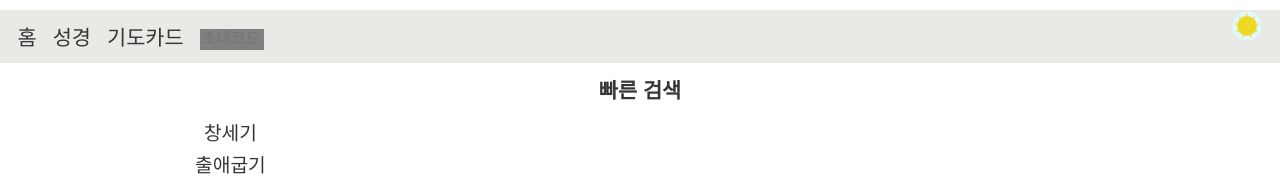
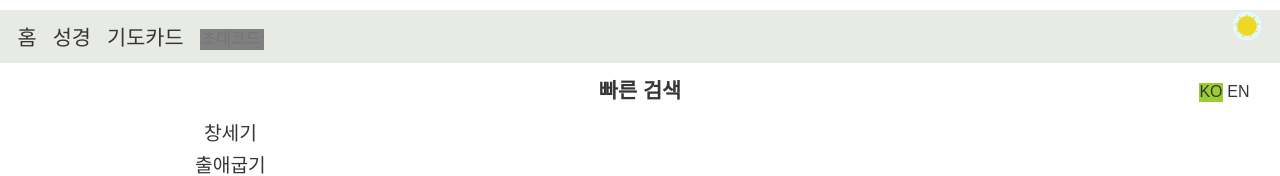
Before and after one commit to tonyw0527/bible-app, a Next.js app in the folder app/: page /quick-search in a window 1280 px wide. Shown: the top 176 px of the page. Built offline with nearby package versions, Linux system fonts and the light colour scheme.

Commit message:
Create version change Button & supporting logic

```diff
--- a/app/components/layout/AuthComponent.tsx
+++ b/app/components/layout/AuthComponent.tsx
@@ -48,7 +48,7 @@ const AuthComponent = observer(() => {
 
   useEffect(() => {
     if (isAuth) {
-      store.bibleStore.fetchOneChapter("niv", curr_book, curr_chapter);
+      store.bibleStore.fetchOneChapter(curr_book, curr_chapter);
 
       invicodeInputRef.current.style.display = "none";
       authSpanRef.current.style.display = "block";
--- a/app/components/quick-search/index.tsx
+++ b/app/components/quick-search/index.tsx
@@ -15,13 +15,36 @@ const Container = styled.div`
   overflow-x: hidden;
 `;
 
-const TitleBox = styled.div``;
+const TitleBox = styled.div`
+  position: relative;
+  width: 100%;
+  text-align: center;
+`;
 
 const TitleSpan = styled.span`
   display: block;
   margin: 1rem;
   font-size: 1.3rem;
   font-weight: 700;
+`;
+
+const VersionBtnBox = styled.div`
+  position: absolute;
+  top: 1.3rem;
+  right: 0.3rem;
+`;
+const VersionButton = styled.button`
+  border: none;
+  color: inherit;
+  background: none;
+
+  &: first-child {
+    margin-right: 0.3rem;
+  }
+
+  &: hover {
+    cursor: pointer;
+  }
 `;
 
 const CategoryWrapper = styled.div`
@@ -63,6 +86,7 @@ type SearchState = {
 const Quick = observer(() => {
   const router = useRouter();
   const store = useStore();
+  const ver = store.bibleStore.bible_version;
 
   const [searchState, setSearchState] = useState<SearchState>({
     book: Number(Cookies.get("book")),
@@ -90,12 +114,30 @@ const Quick = observer(() => {
     curr_chapter.style.backgroundColor = "yellowGreen";
 
     window.scrollTo(0, 0);
+
     return () => {};
   }, []);
 
   useEffect(() => {
+    if (ver === "gae") {
+      document.getElementById("ko").style.backgroundColor = "yellowGreen";
+      document.getElementById("en").style.backgroundColor = "transparent";
+    } else {
+      document.getElementById("ko").style.backgroundColor = "transparent";
+      document.getElementById("en").style.backgroundColor = "yellowGreen";
+    }
+    return () => {};
+  }, [ver]);
+
+  useEffect(() => {
     console.log("serch state - ", searchState);
   }, [searchState]);
+
+  const handleVersionBtn = (ver: string) => {
+    store.bibleStore.updateBibleVersion(ver);
+    window.localStorage.setItem("ver", ver);
+    store.bibleStore.fetchOneChapter(searchState.book, searchState.chapter);
+  };
 
   const renderCategory1 = () => {
     const books = [];
@@ -145,7 +187,7 @@ const Quick = observer(() => {
             id={"chapter" + i}
             key={"chapter" + i}
             onClick={(e) => {
-              store?.bibleStore.fetchOneChapter("niv", bookIndex, i);
+              store?.bibleStore.fetchOneChapter(bookIndex, i);
 
               if (searchState.chapter) {
                 const id = "chapter" + searchState.chapter;
@@ -207,6 +249,24 @@ const Quick = observer(() => {
     <Container>
       <TitleBox>
         <TitleSpan>빠른 검색</TitleSpan>
+        <VersionBtnBox>
+          <VersionButton
+            id="ko"
+            onClick={() => {
+              handleVersionBtn("gae");
+            }}
+          >
+            KO
+          </VersionButton>
+          <VersionButton
+            id="en"
+            onClick={() => {
+              handleVersionBtn("niv");
+            }}
+          >
+            EN
+          </VersionButton>
+        </VersionBtnBox>
       </TitleBox>
       <CategoryWrapper>
         <CategoryBox id="bookCtn">
--- a/app/stores/BibleStore.ts
+++ b/app/stores/BibleStore.ts
@@ -11,6 +11,7 @@ export default class BibleStore {
   curr_verse: number;
 
   curr_bible: Array<any>;
+  bible_version: string;
 
   curr_book_name: string| number| undefined = '';
   curr_book_max_chapter: string| number| undefined = 0;
@@ -37,9 +38,19 @@ export default class BibleStore {
     this.curr_verse = Number(Cookies.get('verse'));
     this.curr_bible = [];
 
+    const ver = window.localStorage.getItem('ver');
+    if(!ver) {
+      window.localStorage.setItem('ver', 'gae');
+    }
+    this.bible_version = ver || 'gae';
+
     // reactions
     autorun(() => {
       console.log("Bible Data Fetching - ", this.curr_bible);
+    });
+
+    autorun(() => {
+      console.log("bible version - ", this.bible_version);
     });
   }
 
@@ -48,10 +59,14 @@ export default class BibleStore {
     this.curr_verse = verse;
   }
 
-  async fetchOneChapter(version:string, book: number, chapter: number) {
+  updateBibleVersion(ver: string) {
+    this.bible_version = ver;
+  }
+
+  async fetchOneChapter(book: number, chapter: number) {
     let api = '';
 
-    if(version === 'gae') {
+    if(this.bible_version === 'gae') {
       api = '/api/bible'
     } else {
       api = '/api/niv-bible'
```
